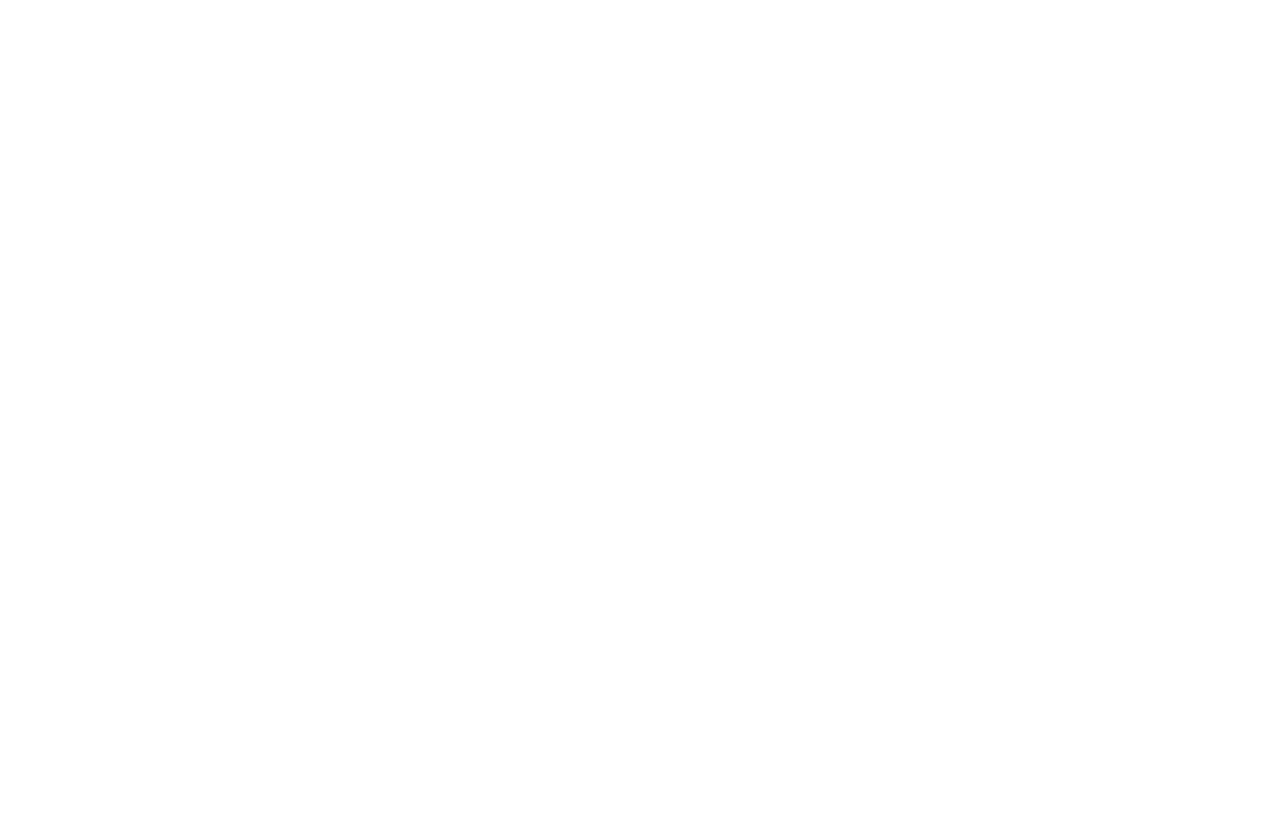
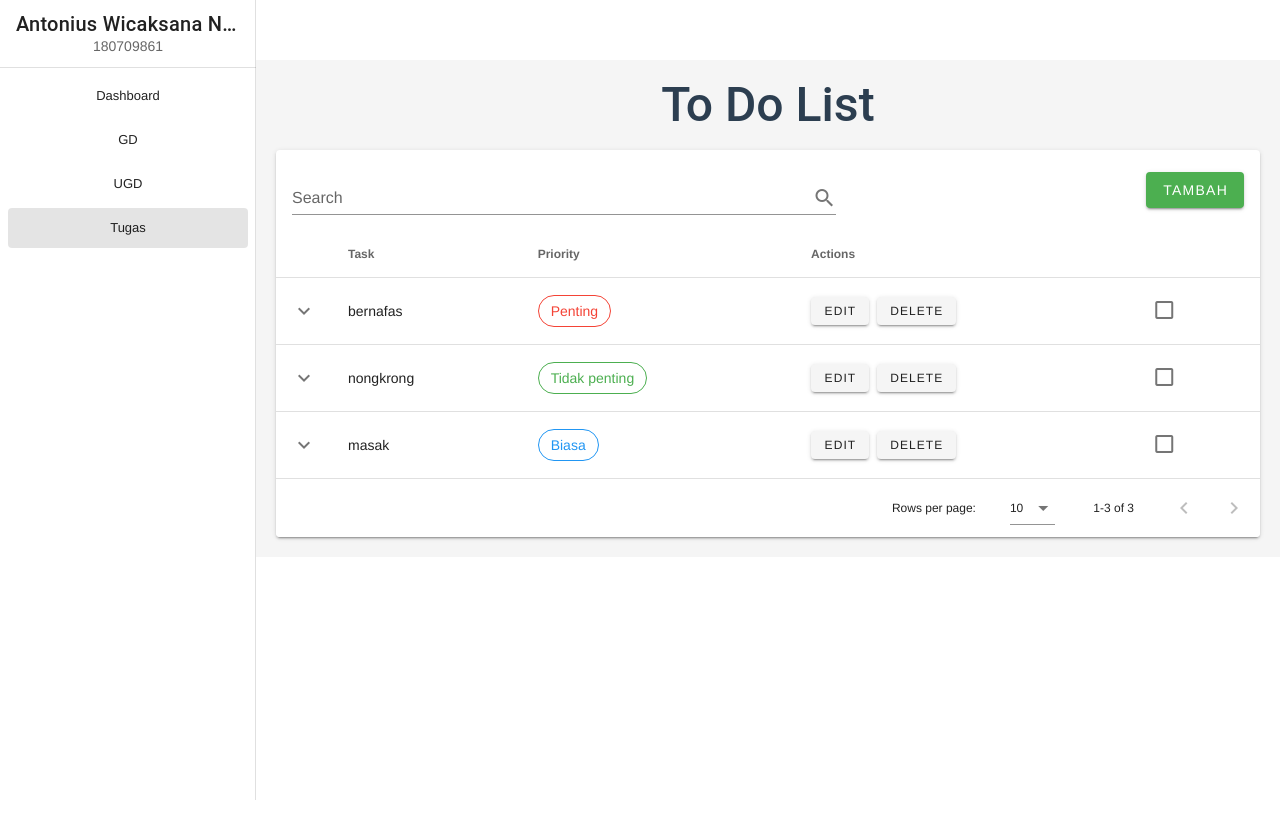
Before and after one commit to toni-ifabula/VueCLI-Webpack_9861, a Vue app: page /tugas in a window 1280 px wide. Shown: the top 838 px of the page. Built offline with nearby package versions, Linux system fonts and the light colour scheme.

Commit message:
Tugas Vue CLI

```diff
--- a/src/components/DashboardLayout.vue
+++ b/src/components/DashboardLayout.vue
@@ -41,6 +41,7 @@
                     { title: "Dashboard", to: "/" },
                     { title: "GD", to: "/gd" },
                     { title: "UGD", to: "/ugd" },
+                    { title: "Tugas", to: "/tugas" },
                 ],
             };
         },
--- /dev/null
+++ b/src/components/TodoList/ListTugas.vue
@@ -0,0 +1,257 @@
+<template>
+    <v-main class="list">
+        <h3 class="text-h3 font-weight-medium mb-5">To Do List</h3>
+
+        <v-card>
+            <v-card-title>
+                <v-text-field
+                    v-model="search"
+                    append-icon="mdi-magnify"
+                    label="Search"
+                    single-line
+                    hide-details>
+                </v-text-field>
+                <v-spacer></v-spacer>
+                <v-btn color="success" dark @click="dialog = true">
+                    Tambah
+                </v-btn>
+            </v-card-title>
+            <v-data-table
+                :headers="headers"
+                :items="todos"
+                :search="search"
+                :single-expand="singleExpand"
+                :expanded.sync="expanded"
+                item-key="task"
+                show-expand>
+                <template v-slot:[`item.actions`]="{ item }">
+                    <v-btn small class="mr-2" @click="editItem(item)">
+                        edit
+                    </v-btn>
+                    <v-btn small @click="showDeleteDialog(item)">
+                        delete
+                    </v-btn>
+                </template>
+
+                <!-- WARNA PRIORITY -->
+                <template v-slot:[`item.priority`]="{ item }">
+                    <v-chip v-if="item.priority === 'Penting'" color="red" outlined>{{item.priority}}</v-chip>
+                    <v-chip v-if="item.priority === 'Tidak penting'" color="green" outlined>{{item.priority}}</v-chip>
+                    <v-chip v-if="item.priority === 'Biasa'" color="blue" outlined>{{item.priority}}</v-chip>
+                </template>
+
+                <!-- EXPANDABLE -->
+                <template v-slot:expanded-item="{ headers, item }">
+                    <td :colspan="headers.length">
+                        <div align="left">{{ item.note }}</div>
+                    </td>
+                </template>
+
+                <!-- CHECKBOX -->
+                <template v-slot:[`item.checkbox`]="{ item }">
+                    <v-checkbox
+                        @click="selectItem(item)">
+                    </v-checkbox>
+                </template>
+
+            </v-data-table>
+        </v-card>
+
+        <!-- CARD SELECTED ITEM -->
+         <v-card v-if="selected.length > 0">
+            <div align="left" style="margin: 1rem">
+                <p>Delete Mutiple : </p>
+                <ul v-for="(item, index) in selected" :key="index">
+                    <li>{{ item.task }}</li>
+                </ul>
+                <br>
+                <v-btn color="red" dark @click="deleteSelected">
+                    Hapus Semua
+                </v-btn>
+            </div>
+        </v-card>
+
+        <!-- DIALOG FORM -->
+        <v-dialog v-model="dialog" persistent max-width="600px">
+            <v-card>
+                <v-card-title>
+                    <span class="headline">Form Todo</span>
+                </v-card-title>
+                <v-card-text>
+                    <v-container>
+                        <v-text-field
+                            v-model="formTodo.task"
+                            label="Task"
+                            required>
+                        </v-text-field>
+
+                        <v-select
+                            v-model="formTodo.priority"
+                            :items="['Penting', 'Biasa', 'Tidak penting']"
+                            label="Priority"
+                            required>
+                        </v-select>
+
+                        <v-textarea
+                            v-model="formTodo.note"
+                            label="Note"
+                            required>
+                        </v-textarea>
+                    </v-container>
+                </v-card-text>
+                <v-card-actions>
+                    <v-spacer></v-spacer>
+                    <v-btn color="blue darken-1" text @click="cancel">
+                        Cancel
+                    </v-btn >
+                    <v-btn v-if="editing == 0" color="blue darken-1" text @click="save">
+                        Save
+                    </v-btn>
+                    <v-btn v-if="editing == 1" text @click="saveEdit(item)">Save</v-btn>
+                </v-card-actions>
+            </v-card>
+        </v-dialog>
+
+        <!-- DIALOG DELETE -->
+        <v-dialog v-model="dialogDelete" max-width="400px">
+            <v-card>
+                <v-card-title class="headline">
+                    Yakin ingin menghapus ?
+                </v-card-title>
+                <v-card-actions>
+                    <v-spacer></v-spacer>
+                    <v-btn
+                        color="green darken-1"
+                        text
+                        @click="dialogDelete = false"
+                    >
+                        Tidak
+                    </v-btn>
+                    <v-btn
+                        color="red darken-1"
+                        text
+                        @click="deleteItem"
+                    >
+                        Ya
+                    </v-btn>
+                </v-card-actions>
+            </v-card>
+        </v-dialog>
+    </v-main>
+</template>
+
+<script>
+export default {
+    name: "List",
+    data() {
+        return {
+            search: null,
+            dialog: false,
+            index: null,
+            editedIndex: -1,
+            dialogDelete: false,
+            editing: 0,
+            expanded: [],
+            singleExpand: true,
+            selected: [],
+            headers: [
+                { text: '', value: 'data-table-expand' },
+                {
+                    text: "Task",
+                    align: "start",
+                    sortable: true,
+                    value: "task",
+                },
+                { text: "Priority", value: "priority" },
+                // { text: "Note", value: "note" },
+                { text: "Actions", value: "actions" },
+                { text: '', value: 'checkbox' },
+            ],
+            todos: [
+                {
+                    task: "bernafas",
+                    priority: "Penting",
+                    note: "huffttt",
+                },
+                {
+                    task: "nongkrong",
+                    priority: "Tidak penting",
+                    note: "bersama teman2",
+                },
+                {
+                    task: "masak",
+                    priority: "Biasa",
+                    note: "masak air 500ml",
+                },
+            ],
+            formTodo: {
+                task: null,
+                priority: null,
+                note: null,
+            },
+        };
+    },
+    methods: {
+        save() {
+            if (this.index != null) {
+                Object.assign(this.todos[this.index], this.formTodo)
+            } else {
+                this.todos.push(this.formTodo)
+            }
+
+            this.resetForm();
+            this.index = null;
+            this.dialog = false;
+        },
+        saveEdit(item) {
+            this.todos.splice(item, 1);
+            this.todos.push(this.formTodo);
+            this.dialog = false;
+            this.editing = 0;
+            this.resetForm();
+        },
+        cancel() {
+            this.resetForm();
+            this.dialog = false;
+        },
+        resetForm() {
+            this.formTodo = {
+                task: null,
+                priority: null,
+                note: null,
+            };
+        },
+        editItem(item) {
+            this.dialog = true
+            this.index = this.todos.indexOf(item)
+            this.formTodo = Object.assign({}, item)
+        },
+        showDeleteDialog(item) {
+            this.index = this.todos.indexOf(item);
+            this.dialogDelete = true;
+        },
+        deleteItem() {
+            this.todos.splice(this.index, 1);
+            this.dialogDelete = false;
+            this.index = null;
+        },
+        selectItem(item) {
+            if(this.selected.includes(item)) {
+                this.selected.splice(this.selected.indexOf(item), 1);
+            } else {
+                this.selected.push(item);
+            }
+        },
+        deleteSelected() {
+            var i;
+            for(i = 0; i < this.selected.length; i++) {
+                this.index = this.todos.indexOf(this.selected[i]);
+                this.todos.splice(this.index, 1);
+            }
+
+            this.index = null;
+            this.selected = [];
+        },
+    },
+};
+</script>
--- a/src/router.js
+++ b/src/router.js
@@ -35,6 +35,12 @@
                     name: "Unguided",
                     component: importComponent('TodoList/ListUGD'),
                 },
+                // TODO LIST TUGAS
+                {
+                    path: "/tugas",
+                    name: "Tugas",
+                    component: importComponent('TodoList/ListTugas'),
+                },
             ]
         },
     ]
```
